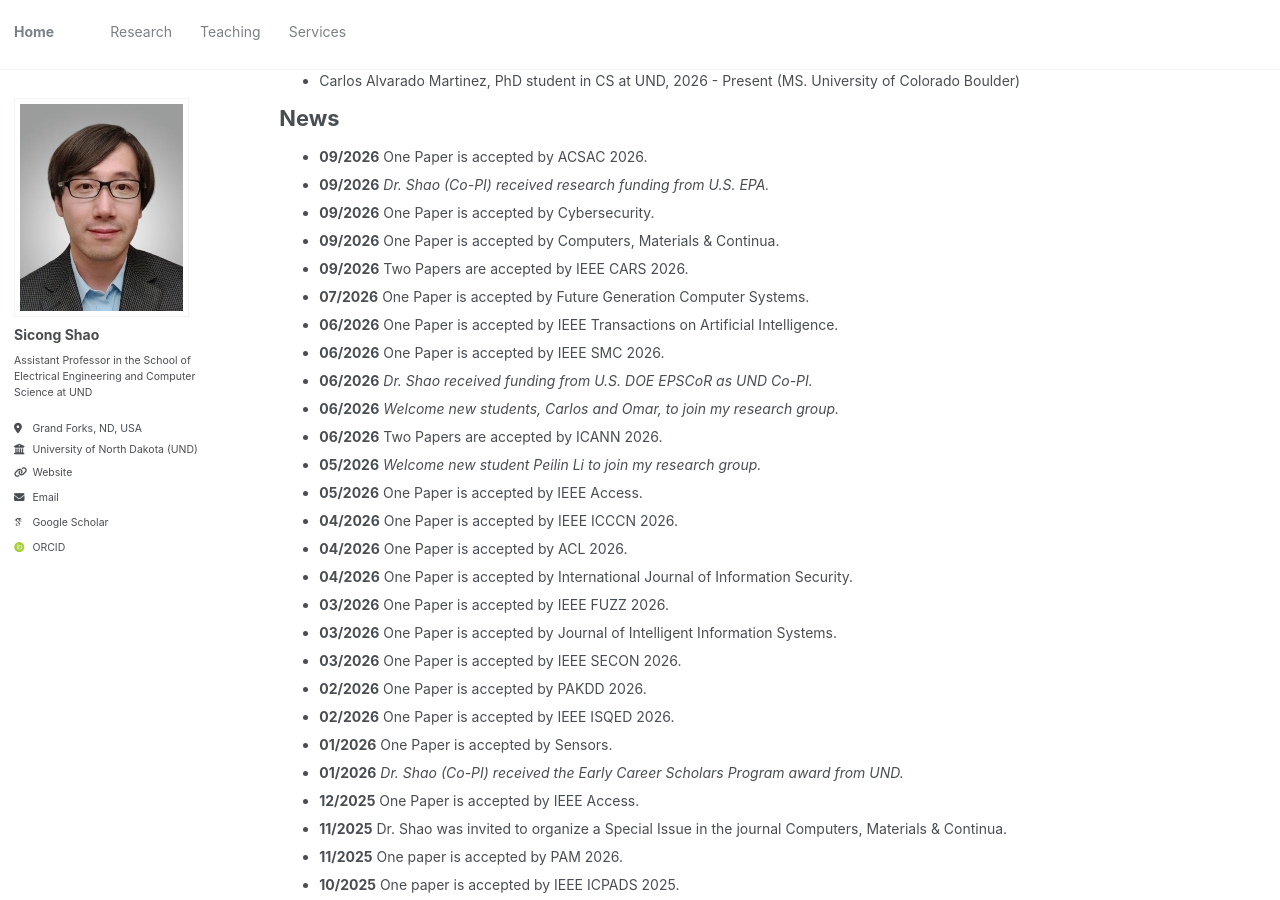
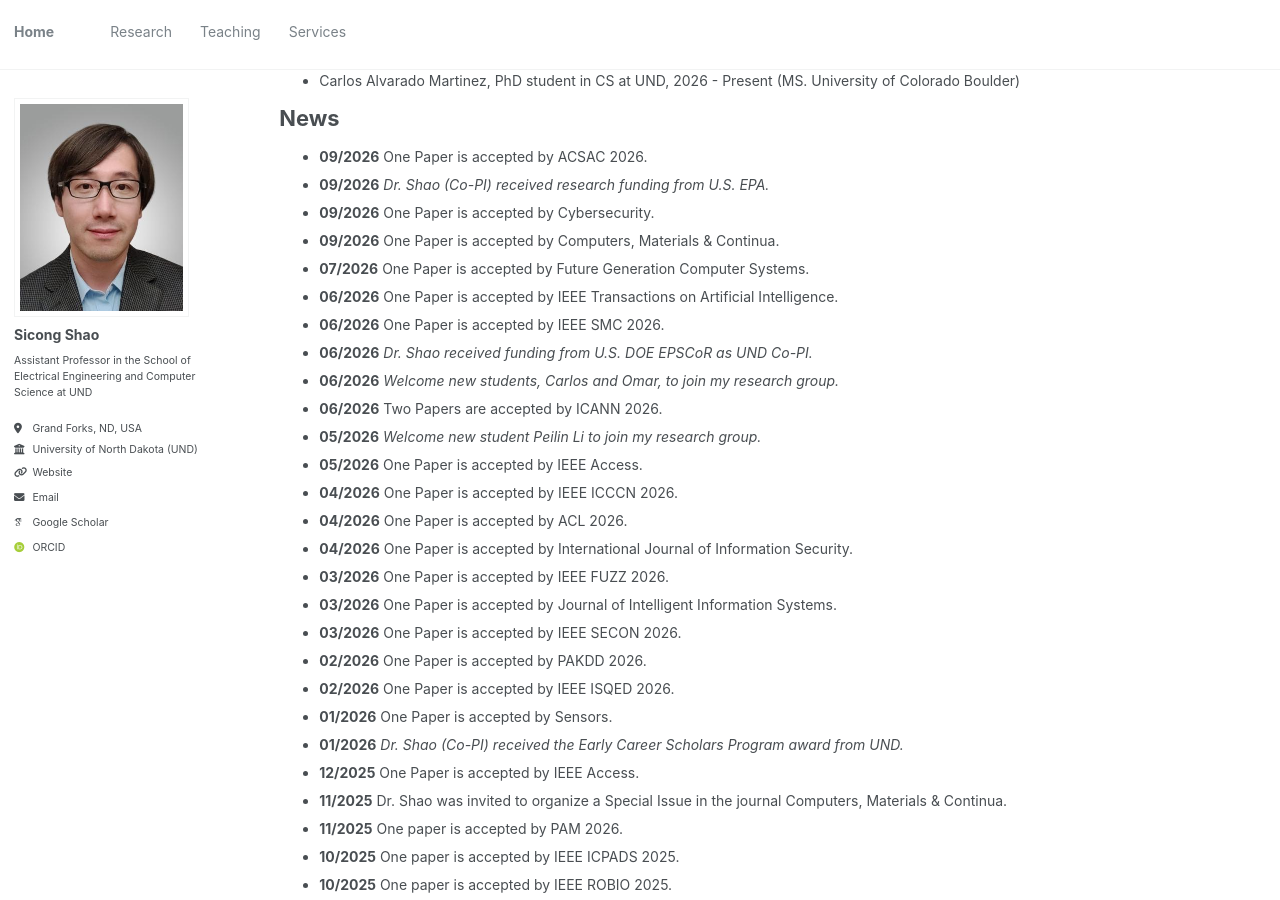
Before and after one commit to sicongshao/sicongshao.github.io, a Jekyll site: the page built from _pages/about.md, in a window 1280 px wide and 900 px high, scrolled down 739 px. Built offline with Jekyll 4.4.1, drawn with Linux system fonts in a browser that asks for light colours; some web fonts are replaced.

Commit message:
first commit

```diff
--- a/_pages/about.md
+++ b/_pages/about.md
@@ -39,7 +39,6 @@ News
 * **09/2026** *Dr. Shao (Co-PI) received research funding from U.S. EPA.*
 * **09/2026** One Paper is accepted by Cybersecurity.
 * **09/2026** One Paper is accepted by Computers, Materials & Continua.
-* **09/2026** Two Papers are accepted by IEEE CARS 2026.
 * **07/2026** One Paper is accepted by Future Generation Computer Systems.
 * **06/2026** One Paper is accepted by IEEE Transactions on Artificial Intelligence.
 * **06/2026** One Paper is accepted by IEEE SMC 2026.
```
